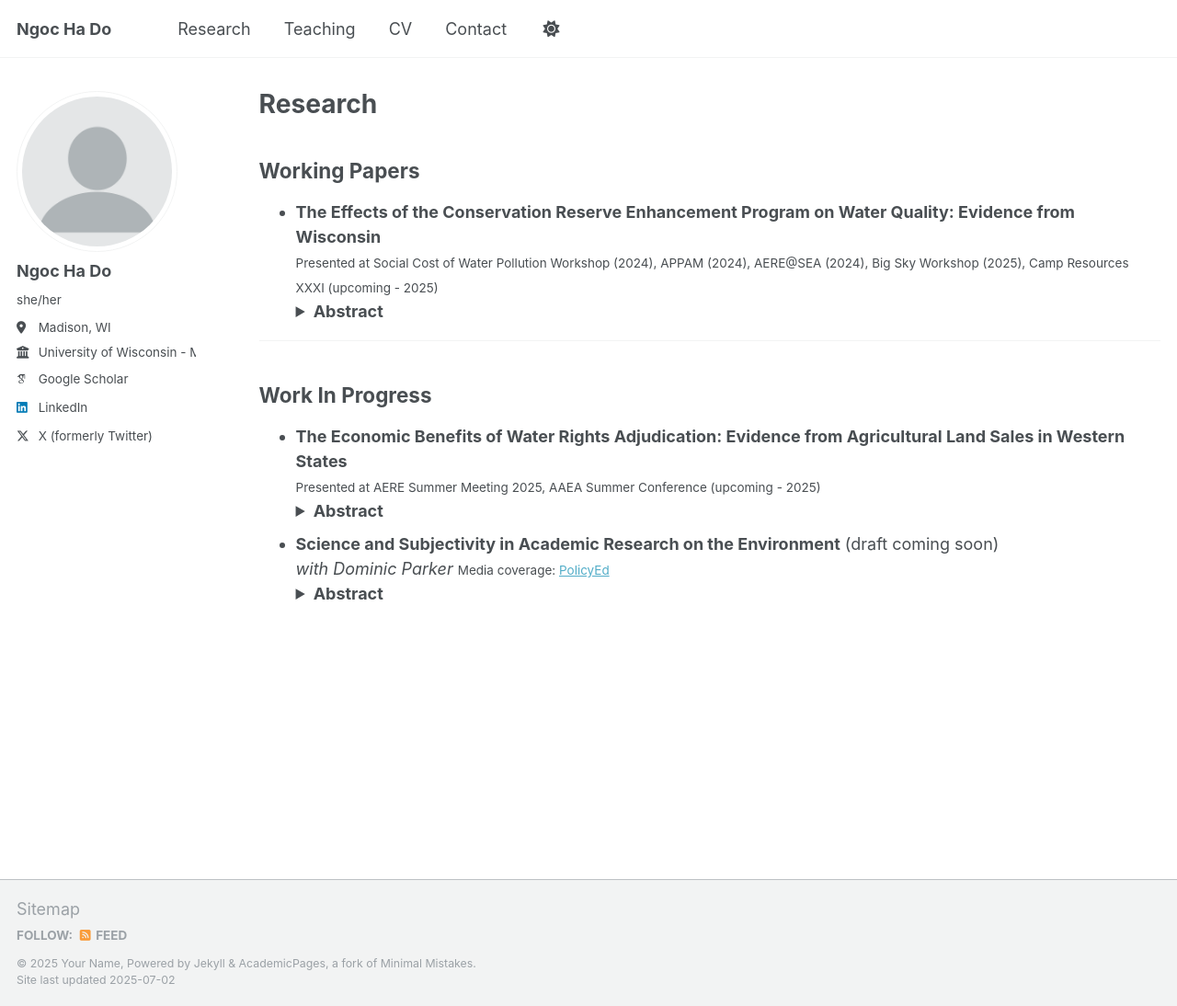
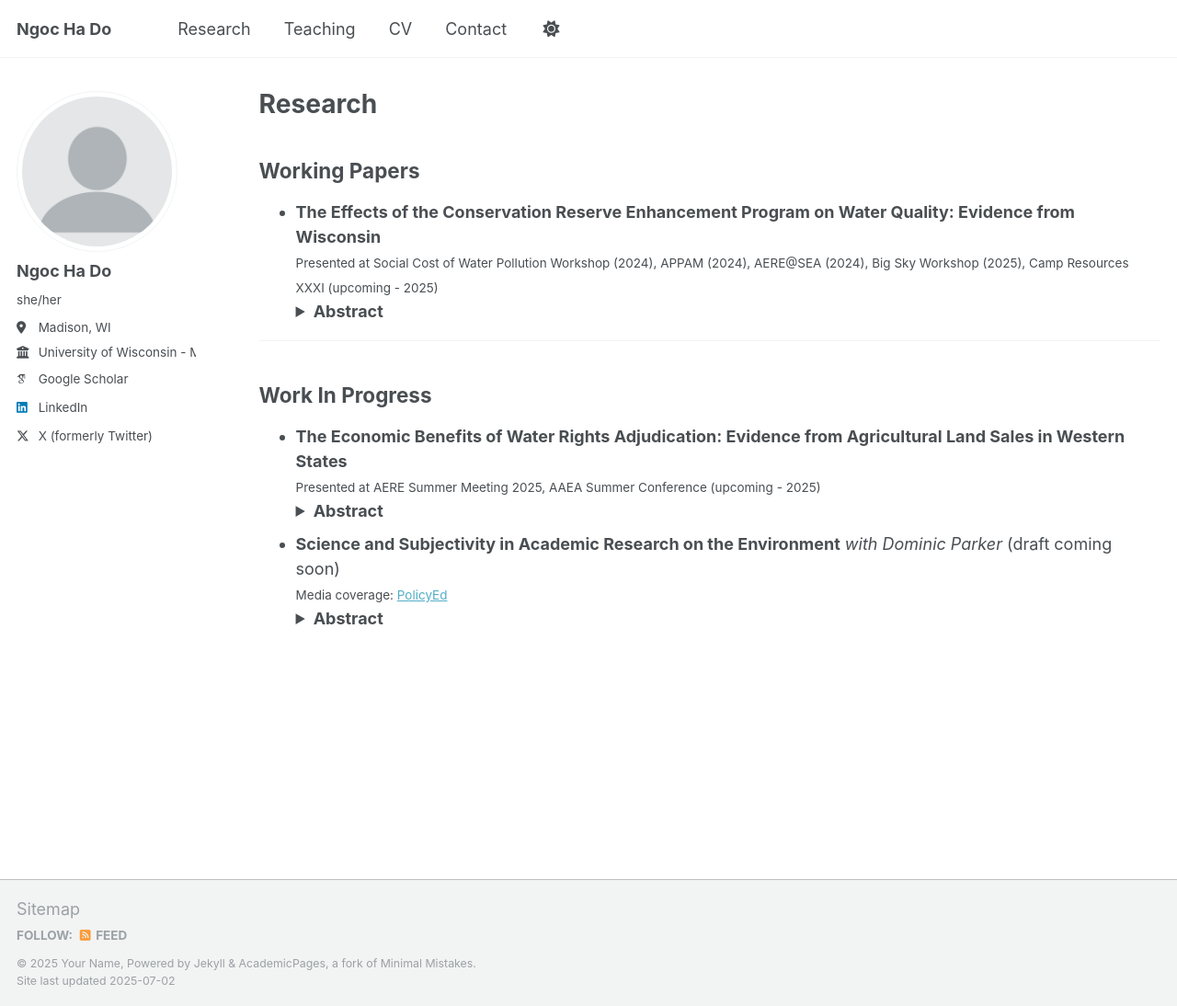
Before and after one commit to dongocha/dongocha.github.io, a Jekyll site: the page built from _pages/research.md, in a window 1280 px wide and 1094 px high. Shown: the whole window at 92% size. Built offline with Jekyll 4.4.1, drawn with Linux system fonts in a browser that asks for light colours; some web fonts are replaced; a script that is not in the unit is left out.

```diff
--- a/_pages/research.md
+++ b/_pages/research.md
@@ -28,8 +28,7 @@ author_profile: true
     </small>
   </details>
 
-- **Science and Subjectivity in Academic Research on the Environment** (draft coming soon)
-  *with Dominic Parker*
+- **Science and Subjectivity in Academic Research on the Environment** *with Dominic Parker* (draft coming soon)
   <small>Media coverage: [PolicyEd](https://www.policyed.org/policy-stories/climate-anxiety-and-objectivity-crisis/video)</small>
   <details>
     <summary><strong>Abstract</strong></summary>
```
